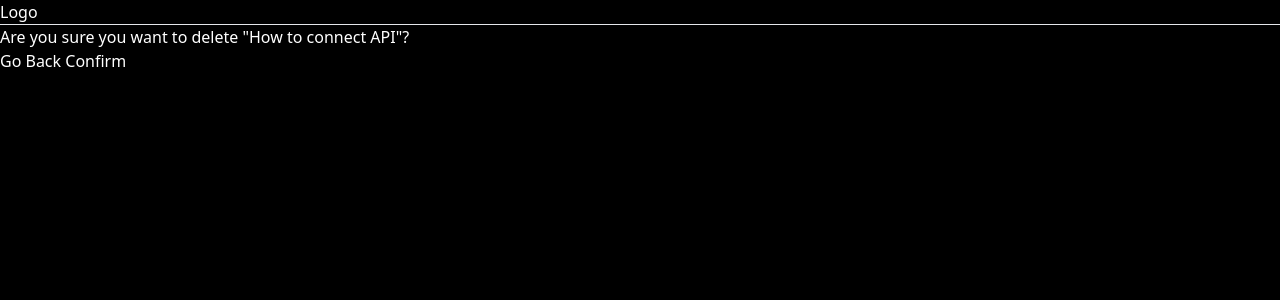
After one commit to aecial/Django-Mosh, a Django app: a page that uses base/templates/base/delete.html in a window 1280 px wide. The commit adds this page. Shown: the top 300 px of the page. Run offline with Django 5.2, Linux system fonts and the light colour scheme; data comes from the database, SQL or seed files in the repository; both versions use the stored data as it was after the commit; some libraries are stand-ins or nearby versions.

Commit message:
added delete page, controller and url

```diff
--- /dev/null
+++ b/base/templates/base/delete.html
@@ -0,0 +1,8 @@
+{%extends 'main.html'%} {% block content %}
+<form action="" method="post">
+  {% csrf_token %}
+  <p>Are you sure you want to delete "{{obj}}"?</p>
+  <a href="{{request.META.HTTP_REFERER}}">Go Back</a>
+  <input type="submit" value="Confirm" />
+</form>
+{% endblock content %}
--- a/base/templates/base/home.html
+++ b/base/templates/base/home.html
@@ -7,6 +7,7 @@
 <div>
   <hr />
   <a href="{% url 'update-room' room.id %}">Edit</a>
+  <a href="{% url 'delete-room' room.id %}" class="text-red-500">Delete</a>
   {% comment %} can access deeper attributes because of the relationship {%
   endcomment %} {% comment %} use url name which is the 'room' {% endcomment %}
   <span>@{{room.host.username}}</span>
--- a/base/urls.py
+++ b/base/urls.py
@@ -4,5 +4,6 @@ urlpatterns = [
     path('', views.romr, name='home'),
     path('room/<str:pk>/', views.room, name='room'),
     path('create-room/', views.createRoom, name='create-room'),
-    path('update-room/<str:pk>/ ', views.updateRoom, name='update-room')
+    path('update-room/<str:pk>/ ', views.updateRoom, name='update-room'),
+    path('delete-room/<str:pk>/ ', views.deleteRoom, name='delete-room')
 ]
--- a/base/views.py
+++ b/base/views.py
@@ -43,3 +43,10 @@ def updateRoom(request, pk):
             return redirect('home')
     context = {'form': form}
     return render(request, 'base/room_form.html', context)
+
+def deleteRoom(request, pk):
+    room = Room.objects.get(id=pk)
+    if request.method == 'POST':
+        room.delete()
+        return redirect('home')
+    return render(request, 'base/delete.html', {'obj': room})
```
Also changed, not shown: db.sqlite3.
